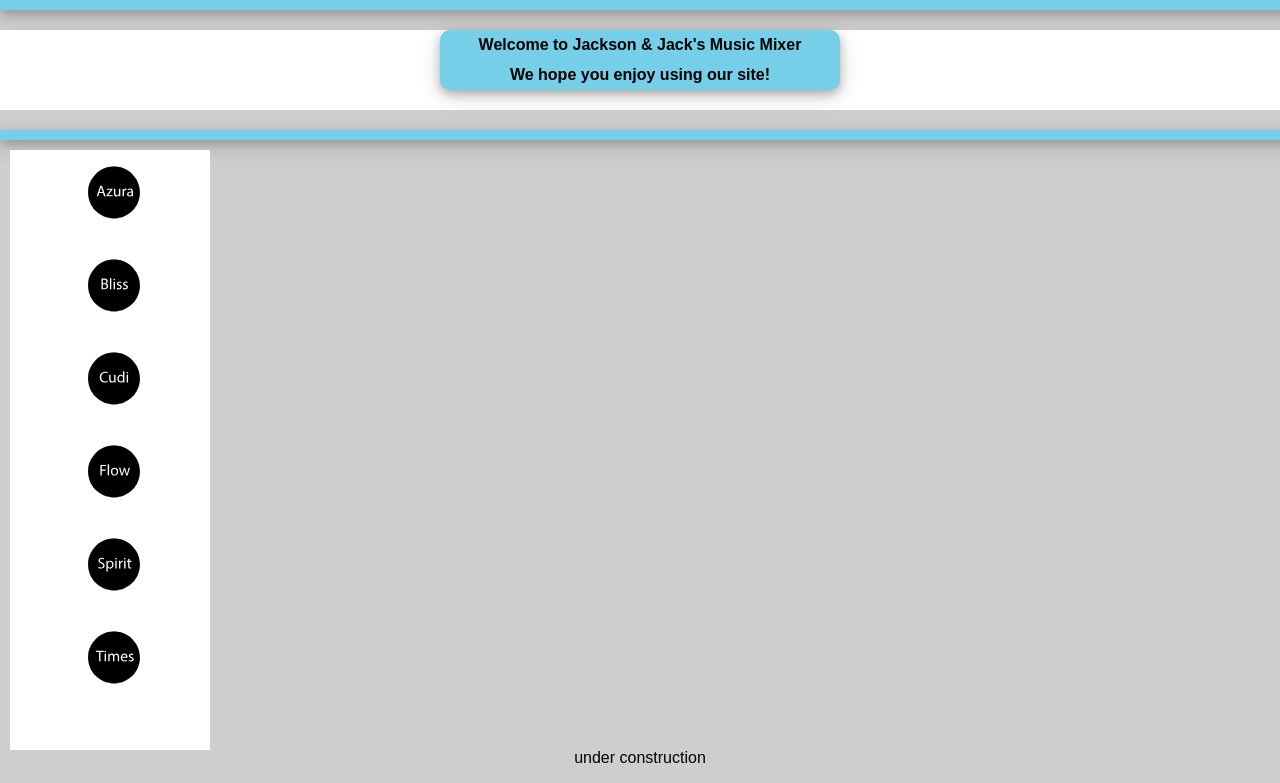
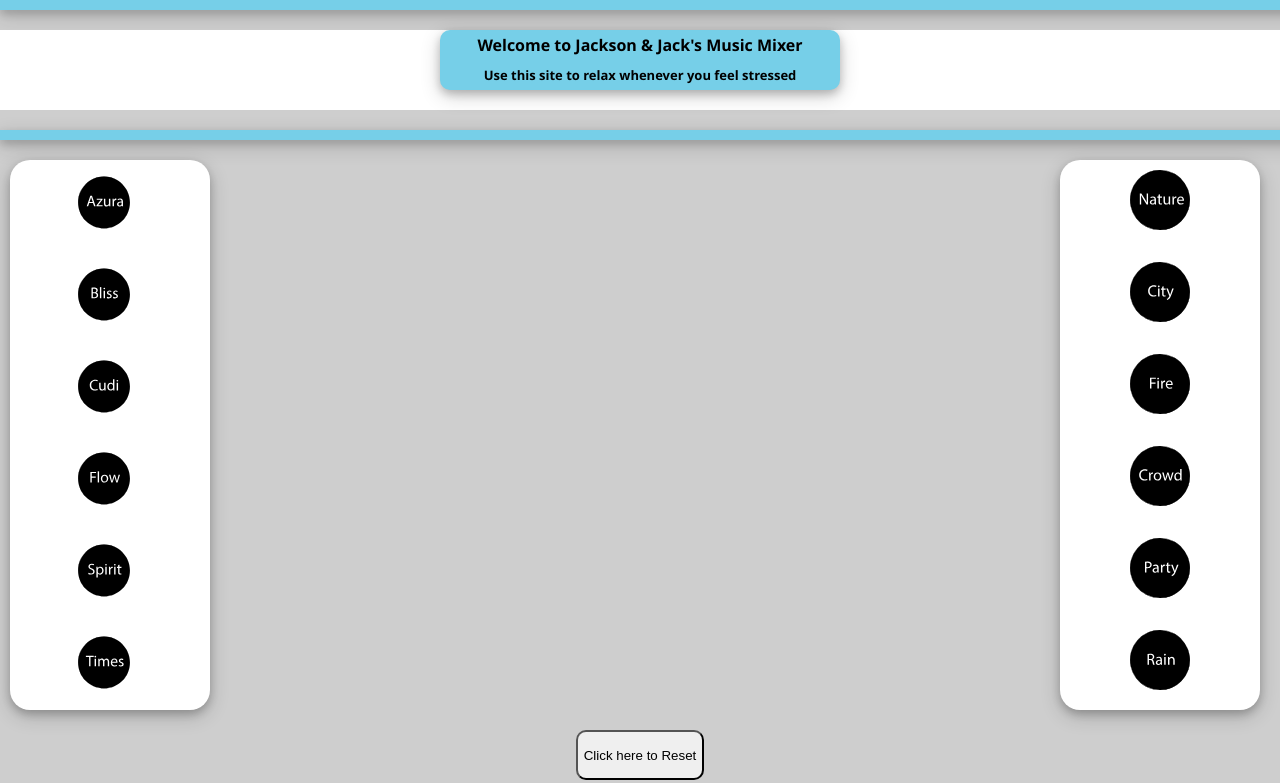
Before and after one commit to JacksonxCribar/cribar_j_mackinnon_j_musicMixer, a plain HTML site: page index.html in a window 1280 px wide. Shown: the top 783 px of the page. Drawn offline with Linux system fonts and the light colour scheme.

Commit message:
addingrightjs

```diff
--- a/css/main.css
+++ b/css/main.css
@@ -1,6 +1,14 @@
-+.hidden
+.hidden
 {
 	display: none;
+}
+
+@font-face {
+    font-family: 'open_sansbold';
+    src: url('../fonts/opensans-bold-webfont.woff2') format('woff2'),
+         url('../fonts/opensans-bold-webfont.woff') format('woff');
+    font-weight: normal;
+    font-style: normal;
 }
 
 
@@ -18,6 +26,7 @@ body
 {
 	max-width: 1920px
 	margin: 0 auto;
+	font-family: open_sansbold;
 
 }
 
@@ -27,6 +36,7 @@ body
 	margin-top: 20px;
 	margin-bottom: 20px;
 	height: 80px;
+
 }
 
 
@@ -41,10 +51,17 @@ body
 	margin-right: auto;
 	border-radius: 10px;
 	line-height: 30px;
-	font-family: arial;
+	font-family: open_sansbold;
+
 	box-shadow: 0 4px 8px 0 rgba(0, 0, 0, 0.2), 0 6px 20px 0 rgba(0, 0, 0, 0.19);
 	font-weight: 600;
 
+
+}
+
+.introText h2
+{
+	font-size: 13px;
 }
 
 
@@ -79,22 +96,169 @@ body
 .dragArea
 {
 	margin-bottom: 20px;
+	display: flex;
 }
 
 
 .boxleft
 {
 	margin-right: auto;
-	height: 600px;
+	height: 550px;
 	width: 200px;
 	background-color: #ffffff;
 	margin-left: 10px;
+	margin-top: 20px;
+	border-radius: 20px;
+	box-shadow: 0 4px 8px 0 rgba(0, 0, 0, 0.2), 0 6px 20px 0 rgba(0, 0, 0, 0.19);
+}
+
+.iconsLeft
+{
+	margin-right: 20px;
+	cursor: -webkit-grabbing; cursor: grabbing;
+
+}
+
+.icon1
+{
+	-webkit-transition: all .5s;
+  -moz-transition: all .5s;
+  -o-transition: all .5s;
+  transition: all .5s;
+
+}
+
+.icon1:hover
+{
+	-ms-transform: scale(.95);
+        -moz-transform: scale(.95);
+        -webkit-transform: scale(.95);
+        -o-transform: scale(.95);
+        transform: scale(.95);
+}
+
+.icon2
+{
+	-webkit-transition: all .5s;
+  -moz-transition: all .5s;
+  -o-transition: all .5s;
+  transition: all .5s;
+}
+
+.icon2:hover
+{
+	-ms-transform: scale(.95);
+        -moz-transform: scale(.95);
+        -webkit-transform: scale(.95);
+        -o-transform: scale(.95);
+        transform: scale(.95);
+}
+
+.icon3
+{
+	-webkit-transition: all .5s;
+  -moz-transition: all .5s;
+  -o-transition: all .5s;
+  transition: all .5s;
+}
+
+.icon3:hover
+{
+	-ms-transform: scale(.95);
+        -moz-transform: scale(.95);
+        -webkit-transform: scale(.95);
+        -o-transform: scale(.95);
+        transform: scale(.95);
+}
+
+.icon4
+{
+	-webkit-transition: all .5s;
+  -moz-transition: all .5s;
+  -o-transition: all .5s;
+  transition: all .5s;
+}
+
+.icon4:hover
+{
+	-ms-transform: scale(.95);
+        -moz-transform: scale(.95);
+        -webkit-transform: scale(.95);
+        -o-transform: scale(.95);
+        transform: scale(.95);
+}
+
+.icon5
+{
+	-webkit-transition: all .5s;
+  -moz-transition: all .5s;
+  -o-transition: all .5s;
+  transition: all .5s;
+}
+
+.icon5:hover
+{
+	-ms-transform: scale(.95);
+        -moz-transform: scale(.95);
+        -webkit-transform: scale(.95);
+        -o-transform: scale(.95);
+        transform: scale(.95);
+}
+
+.icon6
+{
+	-webkit-transition: all .5s;
+  -moz-transition: all .5s;
+  -o-transition: all .5s;
+  transition: all .5s;
+}
+
+.icon6:hover
+{
+	-ms-transform: scale(.95);
+        -moz-transform: scale(.95);
+        -webkit-transform: scale(.95);
+        -o-transform: scale(.95);
+        transform: scale(.95);
+}
+
+.boxRight
+{
+	margin-left: auto;
+	height: 550px;
+	width: 200px;
+	background-color: #ffffff;
+	margin-right: 20px;
+	margin-top: 20px;
+	border-radius: 20px;
+	box-shadow: 0 4px 8px 0 rgba(0, 0, 0, 0.2), 0 6px 20px 0 rgba(0, 0, 0, 0.19);
+}
+
+.natureIcon
+{
+	margin-bottom: 30px;
 	margin-top: 10px;
 }
 
+.cityIcon
+{
+	margin-bottom: 30px;
+}
 
+.fireIcon
+{
+	margin-bottom: 30px;
+}
 
+.crowdIcon
+{
+	margin-bottom: 30px;
+}
 
+.partyIcon
+{
+	margin-bottom: 30px;
+}
 
 
 
@@ -112,12 +276,54 @@ body
 	box-shadow: 0 4px 8px 0 rgba(0, 0, 0, 0.2), 0 6px 20px 0 rgba(0, 0, 0, 0.19);
 	line-height: 120px;
 	font-weight: 600;
+	font-style: italic;
+	-webkit-transition: all .5s;
+  -moz-transition: all .5s;
+  -o-transition: all .5s;
+  transition: all .5s;
+}
+
+.dropArea:hover
+{
+	-ms-transform: scale(1.1);
+        -moz-transform: scale(1.1);
+        -webkit-transform: scale(1.1);
+        -o-transform: scale(1.1);
+        transform: scale(1.1);
 }
 
 .reset
 {
 	margin-bottom: 20px;
+	-webkit-transition: all .5s;
+  -moz-transition: all .5s;
+  -o-transition: all .5s;
+  transition: all .5s;
 
+}
+
+.reset:hover
+{
+	-ms-transform: scale(1.1);
+        -moz-transform: scale(1.1);
+        -webkit-transform: scale(1.1);
+        -o-transform: scale(1.1);
+        transform: scale(1.1);
+
+}
+
+.reset button
+{
+
+	cursor: pointer;
+	height: 50px;
+	border-radius: 10px;
+
+}
+
+.reset button:hover
+{
+	font-style: italic;
 }
 
 .bottomBorder1
--- a/index.html
+++ b/index.html
@@ -19,7 +19,7 @@
 			<div class="introText">
 
 				<h1>Welcome to Jackson & Jack's Music Mixer</h1>
-					<h1>We hope you enjoy using our site!</h1>
+					<h2>Use this site to relax whenever you feel stressed</h2>
 
 			</div>
 
@@ -30,22 +30,53 @@
 	<section class="dragArea">
 
 		<div class="boxleft">
+				<div class="iconsLeft">
+				<div class="icon1">
 				<img id="azura" class="draggable" src="images/icons/azura.svg" alt="one" width="150" height="90" data-value="azura">
-
+				</div>
+				<div class="icon2">
 				<img id="bliss" class="draggable" src="images/icons/bliss.svg" alt="two" width="150" height="90" data-value="bliss">
-
+				</div>
+				<div class="icon3">
 				<img id="cudi" class="draggable" src="images/icons/cudi.svg" alt="three" width="150" height="90" data-value="cudi">
-
+				</div>
+				<div class="icon4">
 				<img id="flow" class="draggable" src="images/icons/flow.svg" alt="four" width="150" height="90" data-value="flow">
-
+				</div>
+				<div class="icon5">
 				<img id="spirit" class="draggable" src="images/icons/spirit.svg" alt="five" width="150" height="90" data-value="spirit">
-
+				</div>
+				<div class="icon6">
 				<img id="times" class="draggable" src="images/icons/times.svg" alt="six" width="150" height="90" data-value="times">
+				</div>
+				</div>
 			</div>
 
 
-			<div class="right">
-					<h1>under construction</h1>
+			<div class="boxRight">
+					<div class="natureIcon">
+						<img src="images/icons/nature.svg" alt="seven" width="150" height="60" data-value="nature">
+					</div>
+
+					<div class="cityIcon">
+						<img src="images/icons/city.svg" alt="eight" width="150" height="60" data-value="city">
+					</div>
+
+					<div class="fireIcon">
+						<img src="images/icons/fire.svg" alt="nine" width="150" height="60" data-value="fire">
+					</div>
+
+					<div class="crowdIcon">
+						<img src="images/icons/crowd.svg" alt="ten" width="150" height="60" data-value="crowd">
+					</div>
+
+					<div class="partyIcon">
+						<img src="images/icons/party.svg" alt="ten" width="150" height="60" data-value="party">
+					</div>
+
+					<div class="rainIcon">
+						<img src="images/icons/rain.svg" alt="eleven" width="150" height="60" data-value="rain">
+					</div>
 			</div>
 
 
@@ -80,7 +111,7 @@
 	<div class="middle"></div>
 	<div class="bottomBorder2"></div>
 
-
+<!-- left drag -->
 <audio data-value="azura" src="assets/audio_inspo/azura.mp3"></audio>
 	<audio data-value="bliss" src="assets/audio_inspo/bliss.mp3"></audio>
 		<audio data-value="cudi" src="assets/audio_inspo/cudi.mp3"></audio>
@@ -88,6 +119,14 @@
 				<audio data-value="spirit" src="assets/audio_inspo/spirit.mp3"></audio>
 					<audio data-value="times" src="assets/audio_inspo/times.mp3"></audio>
 
+<!-- right drag -->
+<audio data-value="nature" src="assets/audio_inspo/nature.mp3"></audio>
+	<audio data-value="city" src="assets/audio_inspo/city.mp3"></audio>
+		<audio data-value="fire" src="assets/audio_inspo/fire.mp3"></audio>
+			<audio data-value="crowd" src="assets/audio_inspo/crowd.mp3"></audio>
+				<audio data-value="party" src="assets/audio_inspo/party.mp3"></audio>
+					<audio data-value="rain" src="assets/audio_inspo/rain.mp3"></audio>
+
 <script src="js/main.js"></script>
 
 </body>
```
Also changed, not shown: fonts/opensans-bold-webfont.woff (added), fonts/opensans-bold-webfont.woff2 (added), fonts/opensans-regular-webfont.woff (added), fonts/opensans-regular-webfont.woff2 (added), images/icons/city.svg (added), images/icons/crowd.svg (added), images/icons/fire.svg (added), images/icons/nature.svg (added), images/icons/party.svg (added), images/icons/rain.svg (added), 6 other files.
